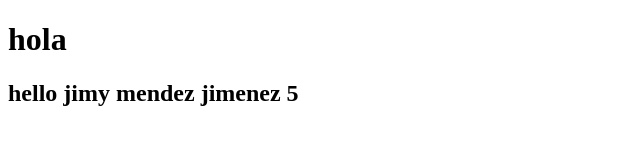
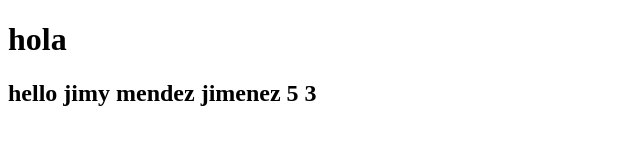
Before and after one commit to jasson00115/testrepositorio, a plain HTML site: page index.html in a window 1280 px wide. Shown: the full height of the page, 0-640 px from the left. Drawn offline with Linux system fonts and the light colour scheme.

Commit message:
cambio 7

```diff
--- a/index.html
+++ b/index.html
@@ -8,6 +8,6 @@
 </head>
 <body>
     <h1>hola</h1>
-    <h2>hello jimy mendez jimenez 5</h2>
+    <h2>hello jimy mendez jimenez 5 3</h2>
 </body>
 </html>
```
